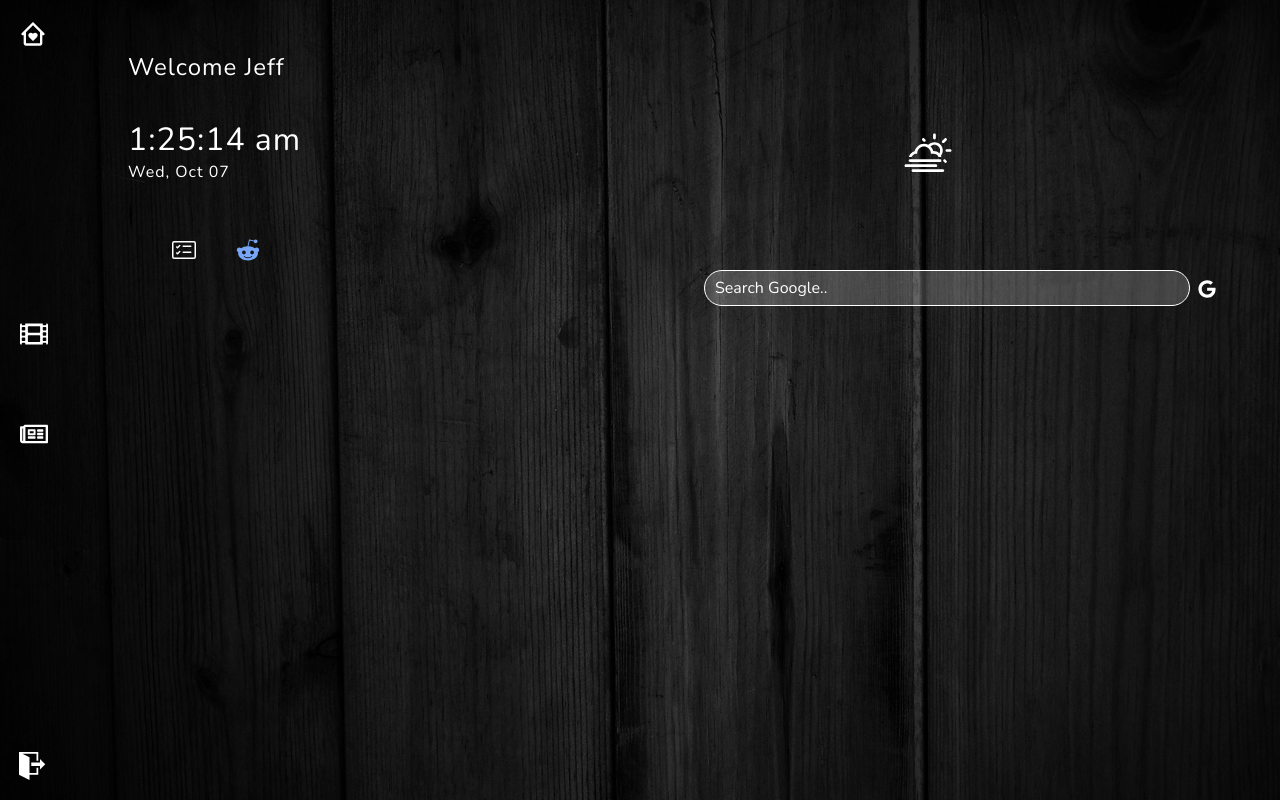
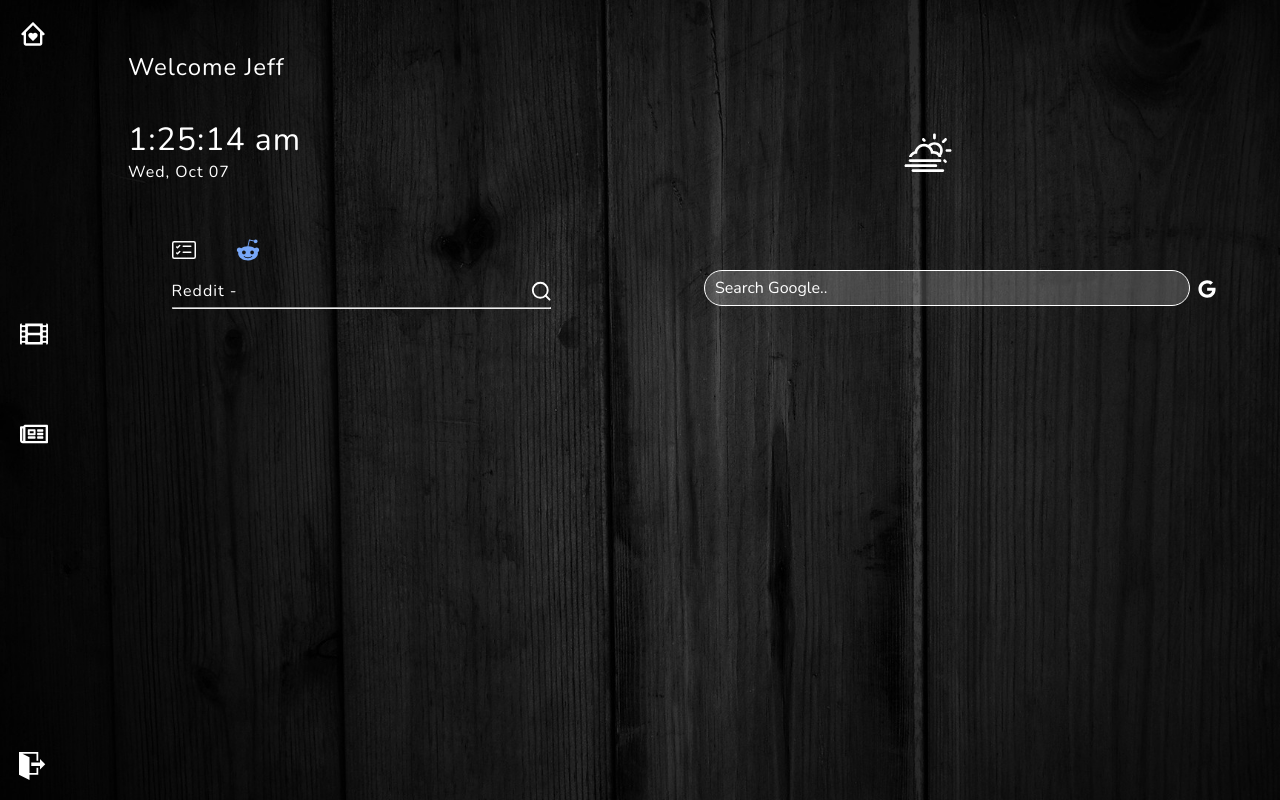
Before and after one commit to JTSwisher/daily-dash-frontend, a React (Create React App) app: page /dash/home in a window 1280 px wide. Both pictures are taken after a click on the icon 247 px from the left and 249 px from the top of the page. Built offline with nearby package versions, Linux system fonts and the light colour scheme; no server answers.

Commit message:
add header to RedditContainer

```diff
--- /dev/null
+++ b/src/reddit_feed/Reddit.css
@@ -0,0 +1,23 @@
+.reddit-header {
+    margin-top: 10px;
+}
+
+#header {
+    display: inline;
+}
+
+#hr {
+    margin: 0;
+    width: 99%;
+}
+
+#search-icon {
+    font-size: 1.4em;
+    cursor: pointer;
+    margin-bottom: 5px;
+    float: right;
+}
+
+#search-icon:hover {
+    color: #77A6F7;
+}
--- a/src/reddit_feed/RedditContainer.js
+++ b/src/reddit_feed/RedditContainer.js
@@ -1,8 +1,15 @@
 import React from 'react'
+import './Reddit.css'
+import { FiSearch } from 'react-icons/fi'
 
 export default function RedditContainer() {
     return(
         <div>
+            <div className="reddit-header">
+                <p id="header">Reddit - </p>
+                <FiSearch id="search-icon" />
+                <hr id="hr"/>
+            </div>
 
         </div>
     )
--- a/src/todos/Todo.css
+++ b/src/todos/Todo.css
@@ -1,6 +1,7 @@
 .todo-header {
     margin-top: 10px;
 }
+
 #header {
     display: inline;
 }
@@ -9,7 +10,6 @@
     margin: 0;
     width: 99%;
 }
-
 
 #plus-icon {
     font-size: 1.4em;
--- a/src/todos/TodoContainer.js
+++ b/src/todos/TodoContainer.js
@@ -11,9 +11,9 @@ export default function TodoContainer() {
     const [dateSort, setDateSort] = useState(false)
     const dispatch = useDispatch()
 
-    const todosArray = useSelector(state => state.todo.todos)
-    const sortedNewestFirstTodos = [...todosArray].sort((a, b) => new Date(b.created_at) - new Date(a.created_at))
-    let todos = dateSort ? sortedNewestFirstTodos : todosArray;
+    const unsortedTodos = useSelector(state => state.todo.todos)
+    const sortedNewestFirstTodos = [...unsortedTodos].sort((a, b) => new Date(b.created_at) - new Date(a.created_at))
+    let todos = dateSort ? sortedNewestFirstTodos : unsortedTodos;
 
     let currentUserId = localStorage.getItem('userId')
 
```
